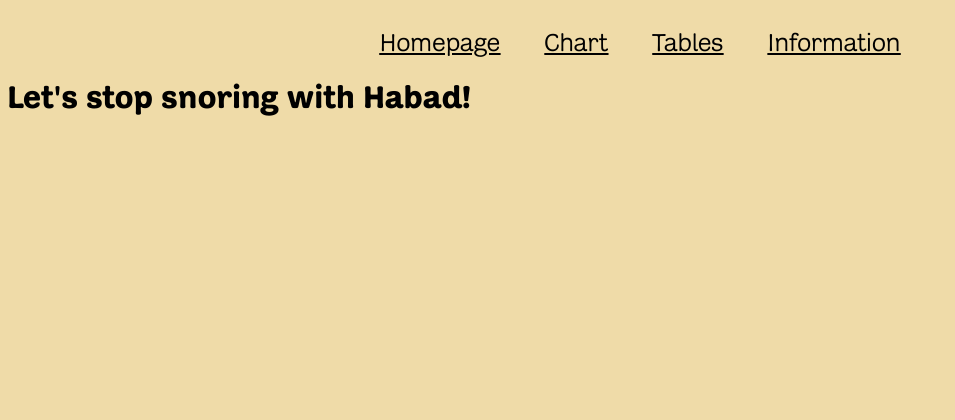
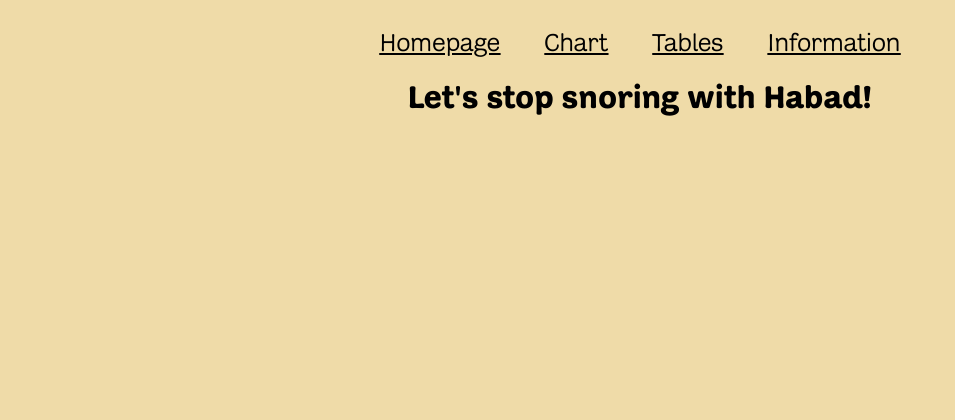
Before and after one commit to HabadOlad/StopSnoringML, a Flask app: page / in a window 1280 px wide. Shown: the top 420 px of the page, without its empty margins (0-955 px from the left). Run offline with Flask 3, Linux system fonts and the light colour scheme.

Commit message:
feat:adjusting css

```diff
--- a/static/css/stopsnoringml.css
+++ b/static/css/stopsnoringml.css
@@ -35,7 +35,7 @@ body {
   /* Using a single padding value for consistency across the entire page */
   padding: 7.5px;
   margin: 0;
-  text-align: left; /* All text-based elements inherit left alignment */
+  text-align: center; /* All text-based elements inherit left alignment */
   color: black;
 }
 
```
